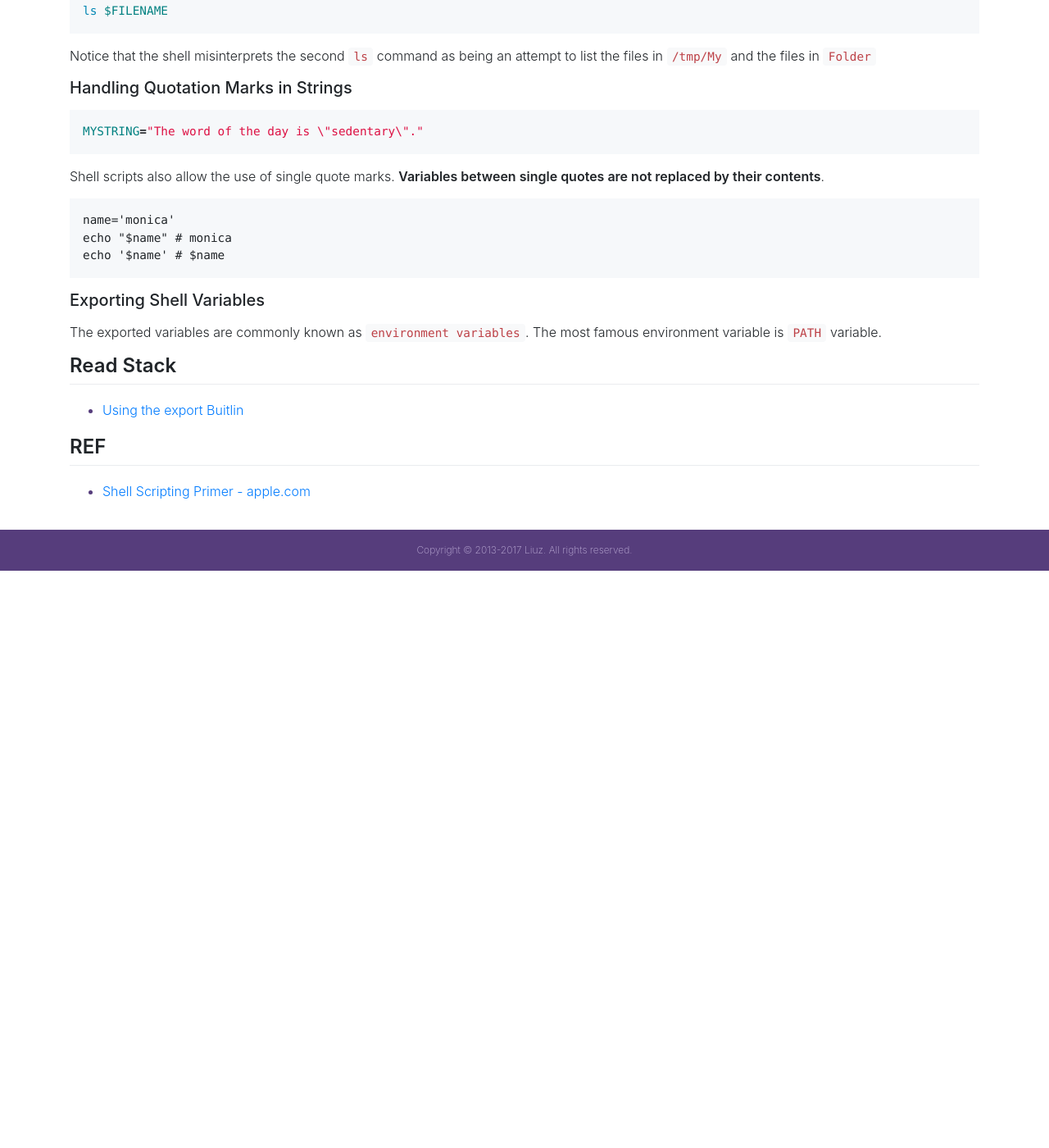
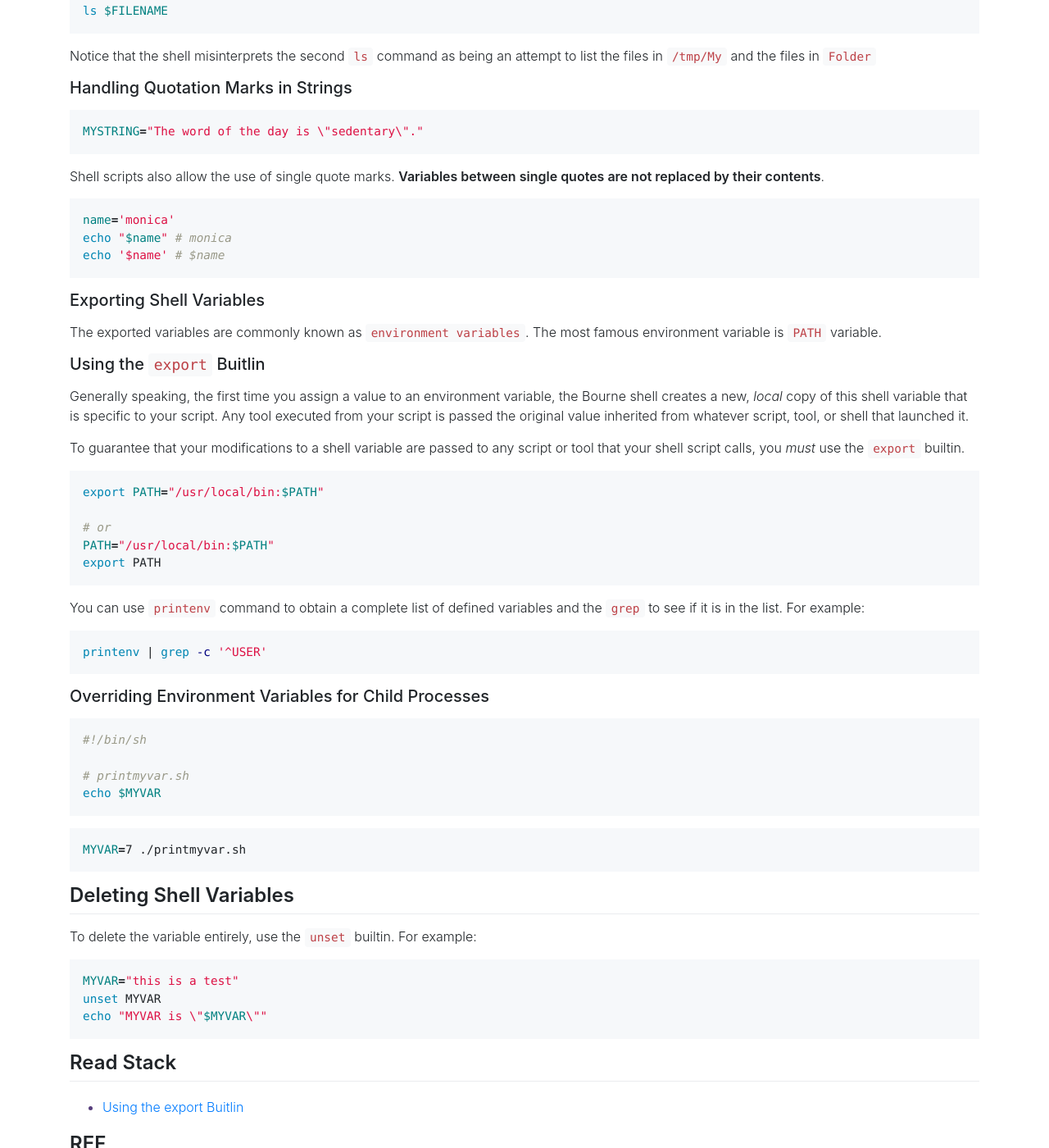
Before and after one commit to liuzhuan/liuzhuan.github.io, a Jekyll site: the page built from _posts/2017-12-19-shell-primer.md, in a window 1280 px wide and 1400 px high, scrolled down 1856 px. Shown: the whole window at 82% size. Built offline with Jekyll 4.4.1, drawn with Linux system fonts in a browser that asks for light colours; nearby versions of some CDN libraries; before the commit the page ends 2552 px from its top, so only the background shows below that.

Commit message:
updating shell primer

````diff
--- a/_posts/2017-12-19-shell-primer.md
+++ b/_posts/2017-12-19-shell-primer.md
@@ -99,7 +99,7 @@ MYSTRING="The word of the day is \"sedentary\"."
 
 Shell scripts also allow the use of single quote marks. **Variables between single quotes are not replaced by their contents**.
 
-```
+```sh
 name='monica'
 echo "$name" # monica
 echo '$name' # $name
@@ -108,6 +108,49 @@ echo '$name' # $name
 ### Exporting Shell Variables
 
 The exported variables are commonly known as `environment variables`. The most famous environment variable is `PATH` variable.
+
+### Using the `export` Buitlin
+
+Generally speaking, the first time you assign a value to an environment variable, the Bourne shell creates a new, *local* copy of this shell variable that is specific to your script. Any tool executed from your script is passed the original value inherited from whatever script, tool, or shell that launched it.
+
+To guarantee that your modifications to a shell variable are passed to any script or tool that your shell script calls, you *must* use the `export` builtin.
+
+```sh
+export PATH="/usr/local/bin:$PATH"
+
+# or
+PATH="/usr/local/bin:$PATH"
+export PATH
+```
+
+You can use `printenv` command to obtain a complete list of defined variables and the `grep` to see if it is in the list. For example:
+
+```sh
+printenv | grep -c '^USER'
+```
+
+### Overriding Environment Variables for Child Processes
+
+```sh
+#!/bin/sh
+
+# printmyvar.sh
+echo $MYVAR
+```
+
+```sh
+MYVAR=7 ./printmyvar.sh
+```
+
+## Deleting Shell Variables
+
+To delete the variable entirely, use the `unset` builtin. For example:
+
+```sh
+MYVAR="this is a test"
+unset MYVAR
+echo "MYVAR is \"$MYVAR\""
+```
 
 ## Read Stack
 
````
